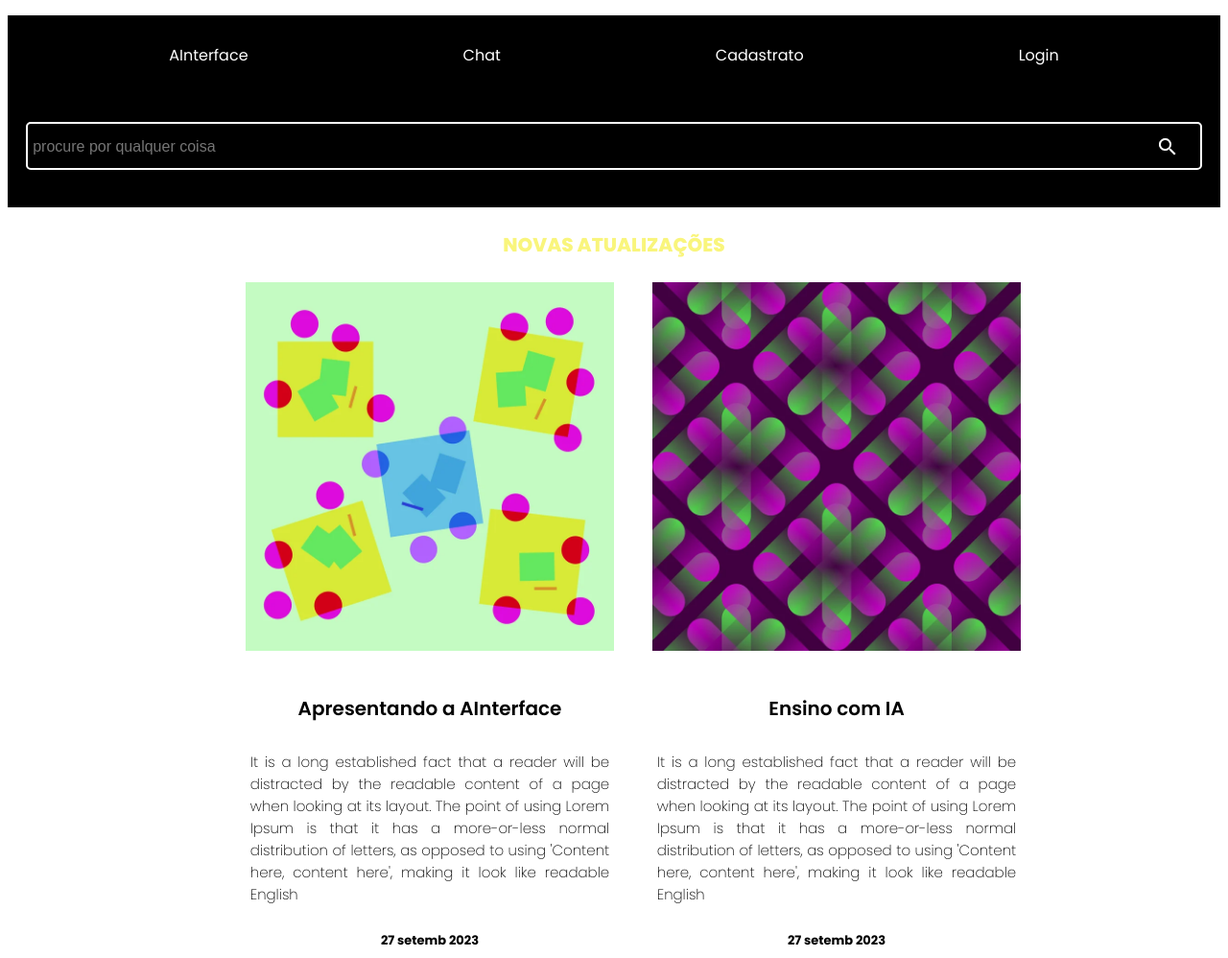
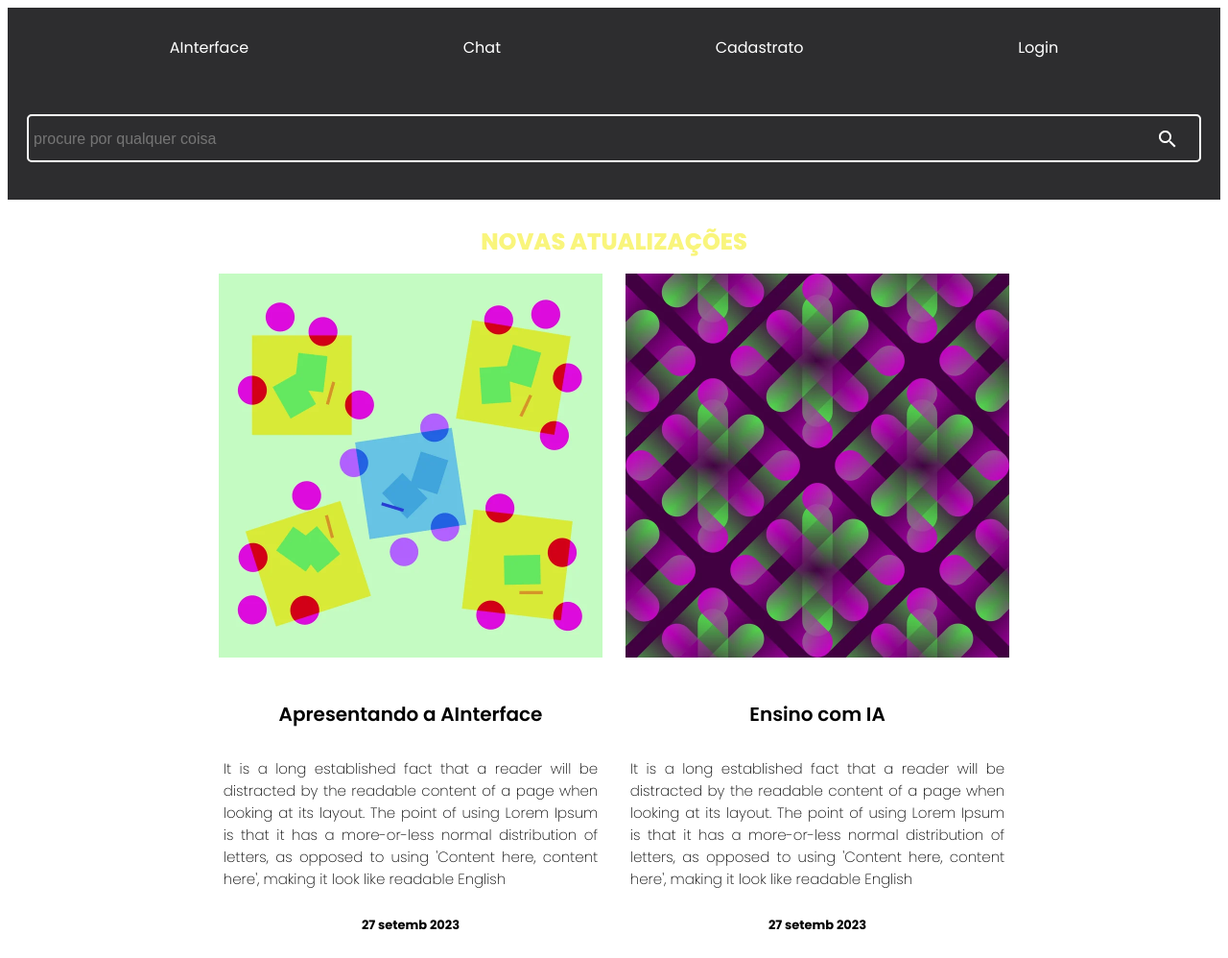
Before and after one commit to DaviGFiguer/web-app-AInterface, a plain HTML site: page blog.html in a window 1280 px wide. Shown: the top 998 px of the page at 96% size. Drawn offline with Linux system fonts and the light colour scheme.

Commit message:
Exclusao de itens

```diff
--- a/blog.html
+++ b/blog.html
@@ -1,14 +1,13 @@
 <!DOCTYPE html>
 <html lang="pt-br ">
+
 <head>
     <meta charset="UTF-8">
     <meta http-equiv="AX-UA = Compatible" content="IE-edge">
     <meta name="viewport" content="width=device-width, initial-scale=1.0">
     <title>Blog</title>
     <link rel="stylesheet" href="./style/blog.css">
-    <link rel="stylesheet" href="./style/flex.css">
-    <link rel="stylesheet" href="./style/grid.css">
-    <link rel="icon"  href="assets/A_interface_logo.png">
+    <link rel="icon" href="assets/A_interface_logo.png">
 </head>
 
 <body>
@@ -22,7 +21,7 @@
 
                 <li class="menu_item menu_pesquisar">
                     <label class="menu_label" for="procurar"><input class="menu_input" type="search" name=""
-                        placeholder="procure por qualquer coisa" id="pesquisar"></label>
+                            placeholder="procure por qualquer coisa" id="pesquisar"></label>
                 </li>
             </ul>
         </nav>
@@ -41,7 +40,10 @@
 
                     <div class="conteudo_informacao">
                         <h3>Apresentando a AInterface</h3>
-                        <p>It is a long established fact that a reader will be distracted by the readable content of a page when looking at its layout. The point of using Lorem Ipsum is that it has a more-or-less normal distribution of letters, as opposed to using 'Content here, content here', making it look like readable English</p>
+                        <p>It is a long established fact that a reader will be distracted by the readable content of a
+                            page when looking at its layout. The point of using Lorem Ipsum is that it has a
+                            more-or-less normal distribution of letters, as opposed to using 'Content here, content
+                            here', making it look like readable English</p>
                         <h4>27 setemb 2023</h4>
                     </div>
 
@@ -55,7 +57,10 @@
 
                     <div class="conteudo_informacao">
                         <h3>Ensino com IA</h3>
-                        <p>It is a long established fact that a reader will be distracted by the readable content of a page when looking at its layout. The point of using Lorem Ipsum is that it has a more-or-less normal distribution of letters, as opposed to using 'Content here, content here', making it look like readable English</p>
+                        <p>It is a long established fact that a reader will be distracted by the readable content of a
+                            page when looking at its layout. The point of using Lorem Ipsum is that it has a
+                            more-or-less normal distribution of letters, as opposed to using 'Content here, content
+                            here', making it look like readable English</p>
                         <h4>27 setemb 2023</h4>
                     </div>
 
@@ -69,21 +74,21 @@
 
                     <div class="conteudo_informacao">
                         <h3>Governaça da superinteligência</h3>
-                        <p>It is a long established fact that a reader will be distracted by the readable content of a page when looking at its layout. The point of using Lorem Ipsum is that it has a more-or-less normal distribution of letters, as opposed to using 'Content here, content here', making it look like readable English</p>
+                        <p>It is a long established fact that a reader will be distracted by the readable content of a
+                            page when looking at its layout. The point of using Lorem Ipsum is that it has a
+                            more-or-less normal distribution of letters, as opposed to using 'Content here, content
+                            here', making it look like readable English</p>
                         <h4>27 setemb 2023</h4>
 
                     </div>
                     <div class="conteudo_mais">
-                        <button >Leia mais</button>
+                        <button>Leia mais</button>
                     </div>
                 </li>
 
             </ul>
         </div>
     </main>
-    <footer>
+</body>
 
-    </footer>
-
-</body>
 </html>
--- a/style/blog.css
+++ b/style/blog.css
@@ -4,9 +4,9 @@
     box-sizing: border-box;
 }
 
-:root{
+:root {
     /*CORES*/
-    --amarelo:#F9F57C;
+    --amarelo: #F9F57C;
     --branco: #ffff;
     --amarelo_queimado: #ffc300;
 
@@ -15,23 +15,25 @@
     --fonte-primaria: 'Poppins', sans-serif;
 }
 
-.body{
+.body {
     font-family: var(--fonte-primaria);
     height: 100vh;
 
 }
-a{
+
+a {
     text-decoration: none;
 }
 
-ul, ol {
+ul,
+ol {
     list-style: none;
 }
 
 
-img{
+img {
     opacity: 1;
-    transition: 0,5s;
+    transition: 0, 5s;
 }
 
 img:hover {
@@ -39,25 +41,36 @@ img:hover {
 
 }
 
-.menu{
-    background-color: black;
+.menu {
+    display: flex;
+    justify-content: space-evenly;
+    align-items: center;
+    flex-wrap: wrap;
+    column-gap: 33px;
+    background-color: #2D2D2F;
     font-family: var(--fonte-primaria);
     font-size: 16px;
     height: 200px;
-    padding: 0 1.2rem;
-    white-space: nowrap;
+    padding: 0 20px;
+    margin: 0;
+
+
 }
+
+
+
+
 .menu_item a {
     transition: .5s;
     color: white;
 
 }
 
-.menu_item a:hover{
+.menu_item a:hover {
     color: var(--amarelo)
 }
 
-.menu_pesquisar{
+.menu_pesquisar {
     width: 100%;
     height: 50px;
     border: 2px solid white;
@@ -65,9 +78,10 @@ img:hover {
     padding-top: 10px;
     margin-bottom: 10px;
 }
-.menu_input{
+
+.menu_input {
     color: white;
-    background-color: black;
+    background-color: #2D2D2F;
     background-image: url("/assets/icone-busca.png");
     background-repeat: no-repeat;
     background-position: right;
@@ -80,8 +94,8 @@ img:hover {
 
 }
 
-.principal{
-    padding: 0,1rem;
+.principal {
+    padding: 0.1rem;
 }
 
 .conteudo {
@@ -95,25 +109,24 @@ img:hover {
     color: var(--amarelo);
     text-align: center;
     font-family: var(--fonte-primaria);
-    font-size: 20px;
     text-transform: uppercase;
     font-weight: 800;
 
 }
 
-.conteudo_item{
+
+.conteudo_item {
     background-color: white;
     min-width: 282px;
-    padding: 0.5rem;
 
 
 }
 
-.conteudo_item img{
+.conteudo_item img {
     width: 100%;
 }
 
-.conteudo_item .conteudo_informacao{
+.conteudo_item .conteudo_informacao {
     text-align: center;
     background-color: white;
     color: black;
@@ -121,7 +134,7 @@ img:hover {
 }
 
 
-.conteudo_item h3{
+.conteudo_item h3 {
     font-size: 20px;
     font-family: var(--fonte-primaria);
     font-weight: 600;
@@ -134,18 +147,18 @@ img:hover {
     font-weight: 200;
 }
 
-.conteudo_item h4{
+.conteudo_item h4 {
     font-size: 13px;
     font-family: var(--fonte-primaria);
 }
 
 .conteudo_item h3,
 .conteudo_item p,
-.conteudo_item h4{
+.conteudo_item h4 {
     padding: 0.3rem;
 }
 
-.conteudo_item .conteudo_mais{
+.conteudo_item .conteudo_mais {
     text-align: center;
     text-transform: uppercase;
     padding: 1rem;
@@ -157,7 +170,6 @@ img:hover {
     color: black;
     padding: 16px 32px;
     text-align: center;
-    text-decoration: none;
     display: inline-block;
     font-size: 14px;
     width: 125px;
@@ -167,7 +179,7 @@ img:hover {
 
 }
 
-.conteudo_item button:hover{
+.conteudo_item button:hover {
     background-color: white;
     color: black;
     border: 2px solid var(--amarelo_queimado);
@@ -175,26 +187,17 @@ img:hover {
 
 
 
-.menu{
-    display: flex;
-    justify-content: space-evenly;
-    align-items: center;
-    flex-wrap: wrap;
-    column-gap: 33px;
-}
-
-
-
-.conteudo_lista{
+.conteudo_lista {
     display: flex;
     flex-wrap: wrap;
     column-gap: 1.5rem;
     row-gap: 1rem;
     justify-content: center;
+    padding-left: 0;
 
 }
 
-.conteudo_item{
+.conteudo_item {
     flex-grow: 1;
     max-width: 400px;
 
@@ -203,14 +206,14 @@ img:hover {
 
 @media(min-width: 720px) {
 
-    .menu{
+    .menu {
         column-gap: 75px;
     }
 }
 
 
-@media(min-width: 1440px){
-    .menu{
+@media(min-width: 1440px) {
+    .menu {
         column-gap: 110px;
         flex-wrap: nowrap;
 
```
